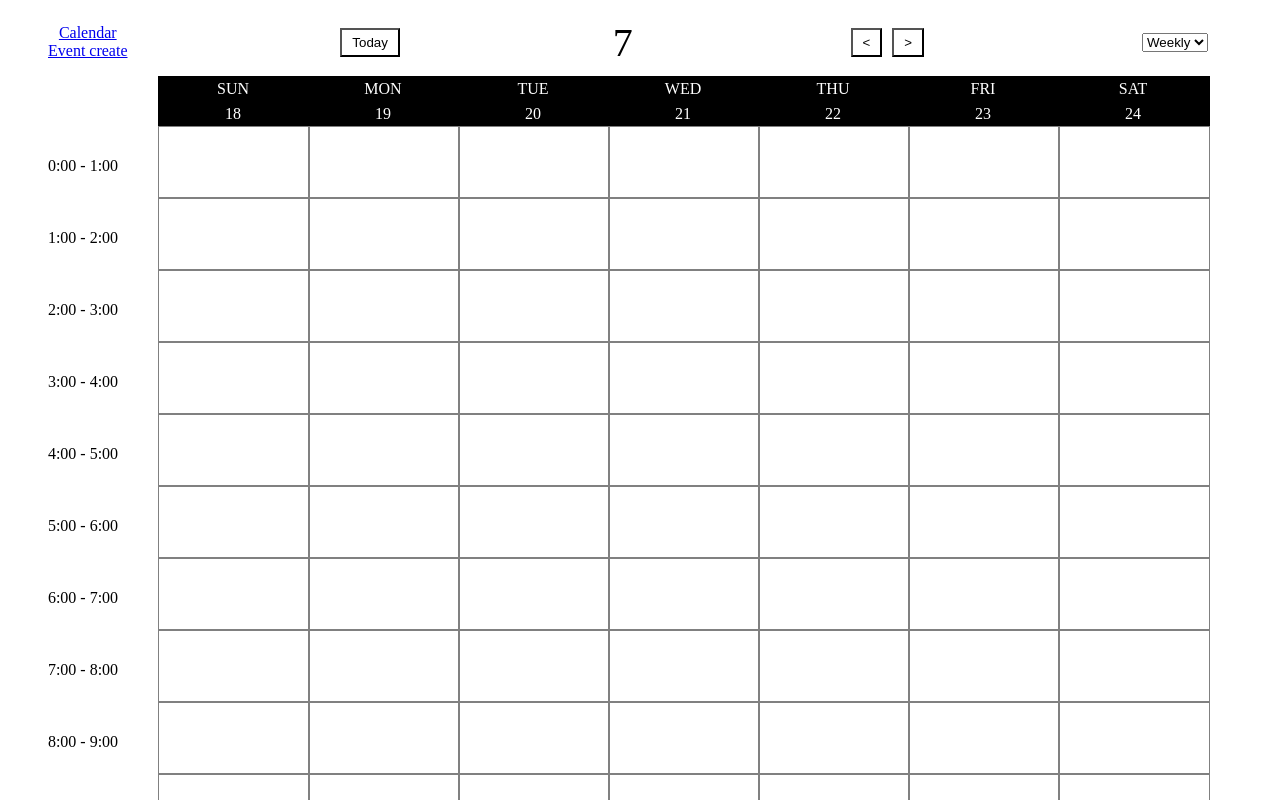
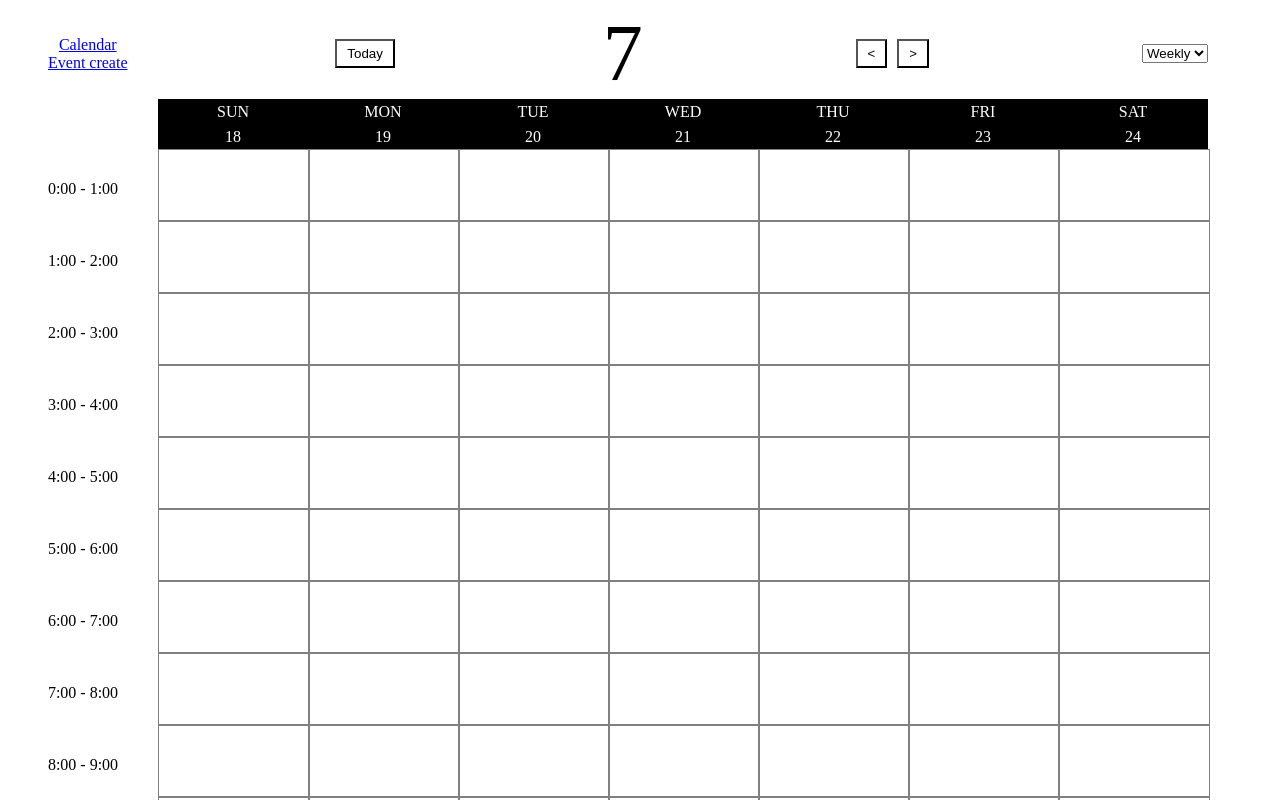
Before and after one commit to chiwon1/calendar-viewer, a React (Create React App) app: page /calendar in a window 1280 px wide. Shown: the top 800 px of the page. Built offline with nearby package versions, Linux system fonts and the light colour scheme.

Commit message:
Style: change all css to styled-component

```diff
--- a/src/app/App.js
+++ b/src/app/App.js
@@ -1,10 +1,12 @@
 import React from "react";
 import { Redirect, Route, Switch } from "react-router-dom";
+
+import { useSelector } from "react-redux";
 
 import Header from "../common/components/Header/Header";
 import Daily from "../common/components/Calendar/Daily/Daily";
 import Weekly from "../common/components/Calendar/Weekly/Weekly";
-import { useSelector } from "react-redux";
+
 import { WEEKLY } from "../features/constant";
 import EventCreate from "../common/components/Event/EventCreate/EventCreate";
 
--- a/src/common/components/Calendar/Daily/Daily.js
+++ b/src/common/components/Calendar/Daily/Daily.js
@@ -6,45 +6,56 @@ import { TIME } from "../../../../features/constant";
 import { checkDailyEventToShow, dayList } from "../../../utils/dateUtils";
 
 const Wrapper = styled.div`
-  .calendar-container {
   text-align: center;
   width: 1202px;
-  }
+`;
 
-  .top-row-container {
+const TopRowContainer = styled.div`
   line-height: 60px;
   height: 60px;
   display: flex;
   border: none;
-  }
+`;
 
-  .row-container {
+const DayWrapper = styled.div`
+  position: relative;
+`;
+
+const RowContainer = styled.div`
   line-height: 60px;
   display: flex;
-  }
+`;
 
-  .first-column {
+const FirstColumnCalendarTitle = styled.div`
   width: 300px;
   height: 60px;
   border: 1px solid black;
-    margin: 0 0 0 30px;
-  }
+  margin-left: 30px;
+  background-color: black;
+  color: white;
+`;
 
-  .second-column {
+const SecondColumnCalendarTitle = styled.div`
   font-size: 25px;
   width: 900px;
   height: 60px;
   border: 1px solid black;
-  }
-
-  .day {
-    position: relative;
-  }
-
-  .calendar-title {
   background-color: black;
   color: white;
-  }
+`;
+
+const FirstColumn = styled.div`
+  width: 300px;
+  height: 60px;
+  border: 1px solid black;
+  margin-left: 30px;
+`;
+
+const SecondColumn = styled.div`
+  font-size: 25px;
+  width: 900px;
+  height: 60px;
+  border: 1px solid black;
 `;
 
 const ScheduleWrapper = styled.div`
@@ -68,17 +79,16 @@ function Daily() {
 
   return (
     <Wrapper>
-      <div className="calendar-container">
-        <div className="top-row-container">
-          <div className="first-column calendar-title">{TIME}</div>
-          <div className="second-column calendar-title">{day} {date}</div>
-        </div>
-        <div className="day">
+      <TopRowContainer>
+        <FirstColumnCalendarTitle>{TIME}</FirstColumnCalendarTitle>
+        <SecondColumnCalendarTitle>{day} {date}</SecondColumnCalendarTitle>
+      </TopRowContainer>
+      <DayWrapper>
         {Array.from(Array(24).keys()).map((hour, index) => (
-            <div className="row-container" key={index}>
-              <div className="first-column">{`${hour}:00 - ${hour + 1}:00`}</div>
-              <div className="second-column" />
-            </div>
+          <RowContainer key={index}>
+            <FirstColumn>{`${hour}:00 - ${hour + 1}:00`}</FirstColumn>
+            <SecondColumn />
+          </RowContainer>
         ))}
         {filteredData.map(({ id,startTime, endTime, title, description }) => {
           return (
@@ -94,8 +104,7 @@ function Daily() {
             </ScheduleWrapper>
           )
         })}
-        </div>
-      </div>
+      </DayWrapper>
     </Wrapper>
   );
 }
--- a/src/common/components/Calendar/Weekly/Weekly.js
+++ b/src/common/components/Calendar/Weekly/Weekly.js
@@ -6,11 +6,21 @@ import EventBox from "../EventBox/EventBox";
 import weeklyCalendarIndex, { changeDateFormat, checkWeeklyEventToShow, dayList } from "../../../utils/dateUtils";
 
 const Wrapper = styled.div`
-  .calendar-container {
   max-width: 90%;
-  }
+  display: flex;
+  position: relative;
+`;
 
-  .dayName {
+const RowTitle = styled.div`
+  position: relative;
+  top: -22px;
+  text-align: center;
+  width: 150px;
+  height: 72px;
+  line-height: 80px;
+`;
+
+const DayName = styled.div`
   width: 150px;
   height: 25px;
   text-align: center;
@@ -18,45 +28,18 @@ const Wrapper = styled.div`
   line-height: 25px;
   color: white;
   background-color: black;
-  }
+`;
 
-  .time {
-    text-align: center;
-    width: 150px;
-    height: 70px;
-    border: 1px solid gray;
-  }
-
-  .row-title-container {
-    background-color: black;
-    width: 1052px;
-  }
-
-  .row-title {
-    position: relative;
-    top: -22px;
-    text-align: center;
-    width: 150px;
-    height: 72px;
-    line-height: 80px;
-  }
-
-  .week {
+const CalendarTable = styled.div`
   display: flex;
   position: relative;
-  }
-
-  .calendar-table {
-    display: flex;
-    position: relative;
-  }
 `;
 
 const ScheduleWrapper = styled.div`
   background-color: lightgrey;
   left: ${props => props.left};
   top: ${props => props.top};
-  width: 148px;
+  width: 149px;
   height: 1200px;
   height: ${props => props.height};
   z-index: 3;
@@ -80,50 +63,30 @@ function Weekly() {
 
   return (
     <Wrapper>
-      <div className="calendar-container">
-        <div className="week">
       <div>
-            <div className="row-title" />
+        <RowTitle />
         {Array.from(Array(24).keys()).map((hour, index) => (
-              <div
-                key={index}
-                className="row-title">
+          <RowTitle key={index}>
             {`${hour}:00 - ${hour + 1}:00`}
-              </div>
+          </RowTitle>
         ))}
       </div>
       <div>
         <div>
-              <div className="row-title-container">
-                {dayList.map((day, index) => (
-                  <div
-                    key={index}
-                    className="dayName">
-                      {day}
+          <div>
+            {dayList.map((day, index) => <DayName key={index}>{day}</DayName>)}
           </div>
-                ))}
-              </div>
-              <div className="row-title-container">
+          <div>
             {weekDateList.map((baseDate, index) => {
               const { date } = changeDateFormat(baseDate);
               return (
-                    <div
-                      key={index}
-                      className="dayName">
-                        {date}
-                    </div>
+                <DayName key={index}>{date}</DayName>
               )
             })}
           </div>
         </div>
-            <div className="calendar-table">
-              {weeklyCalendarIndex.map((day, dayIndex) => (
-                <Day
-                  key={dayIndex}
-                  day={day}
-                >
-                </Day>
-              ))}
+        <CalendarTable>
+          {weeklyCalendarIndex.map((day, dayIndex) => <Day key={dayIndex} day={day} />)}
           {filteredData.map(({ id, date, startTime, endTime, title, description }) => {
             return (
               <ScheduleWrapper
@@ -139,9 +102,7 @@ function Weekly() {
               </ScheduleWrapper>
             )
           })}
-            </div>
-          </div>
-        </div>
+        </CalendarTable>
       </div>
     </Wrapper>
   );
--- a/src/common/components/Calendar/WeeklyScheduleUnit/WeeklyScheduleUnit.js
+++ b/src/common/components/Calendar/WeeklyScheduleUnit/WeeklyScheduleUnit.js
@@ -2,20 +2,15 @@ import React from "react";
 import styled from "styled-components";
 
 const Wrapper = styled.div`
-  .time {
-    width: 150px;
-    height: 50px;
-  }
+  text-align: center;
+  width: 150px;
+  height: 70px;
+  border: 1px solid gray;
 `;
 
 function Time({ onClick }) {
   return (
-    <Wrapper>
-      <div
-        className="time"
-        onClick={onClick}
-      />
-    </Wrapper>
+    <Wrapper onClick={onClick} />
   );
 }
 
--- a/src/common/components/Header/Header.js
+++ b/src/common/components/Header/Header.js
@@ -5,48 +5,43 @@ import styled from "styled-components";
 import { showLastWeek, showNextWeek, showDailyCalendar, showWeeklyCalendar, showLastDay, showNextDay } from "../../../features/calendar/actions";
 import { CALENDAR, DAILY, EVENT_CREATE, TODAY, WEEKLY } from "../../../features/constant";
 
-const Wrapper = styled.div`
-  header {
+const Wrapper = styled.header`
   display: flex;
   width: 1200px;
   text-align: center;
   justify-content: space-between;
   align-items: center;
-  }
+`;
 
-  .menu-selector {
+const MenuSelector = styled.div`
   vertical-align: middle;
-  }
+`;
 
-  button {
-    /* border: none; */
+const ListWrapper = styled.li`
+  list-style: none;
+`;
+const TodayButton = styled.button`
   padding: 5px 10px;
-  }
-
-  .today-button {
   background-color: white;
   color: black;
-  }
+`;
 
-  .month {
-    font-size: 40px;
-  }
-
-  .back-forward-button {
+const BackForwardButton = styled.button`
+  padding: 5px 10px;
   background-color: white;
   color: black;
   margin: 5px;
-  }
+`;
 
-  li {
-    list-style: none;
-  }
+const MonthWrapper = styled.div`
+  font-size: 80px;
 `;
 
 function Header () {
   const { currentDate, currentSunday, calendarType } = useSelector((state) => state.calendar);
 
-  const currentMonth = calendarType === WEEKLY ? new Date(currentSunday).getMonth() + 1 : new Date(currentDate).getMonth() + 1;
+  const currentMonth = calendarType === WEEKLY ? (new Date(currentSunday).getMonth() + 1) : (new Date(currentDate).getMonth() + 1);
+
   const dispatch = useDispatch();
 
   const onChangeCalendarTypeSelector = (event) => {
@@ -59,56 +54,50 @@ function Header () {
 
   return (
     <Wrapper>
-      <header>
-        <div className="menu-selector">
+      <MenuSelector>
         <nav>
           <ul>
-              <li><Link to="/">{CALENDAR}</Link></li>
-              <li><Link to="/event">{EVENT_CREATE}</Link></li>
+            <ListWrapper><Link to="/">{CALENDAR}</Link></ListWrapper>
+            <ListWrapper><Link to="/event">{EVENT_CREATE}</Link></ListWrapper>
           </ul>
         </nav>
-        </div>
-        <button className="today-button">{TODAY}</button>
-        <div className="month">{currentMonth}</div>
-        <div className="back-forward">
+      </MenuSelector>
+      <TodayButton>{TODAY}</TodayButton>
+      <MonthWrapper>{currentMonth}</MonthWrapper>
+      <div>
         {calendarType === WEEKLY ? (
-            <button
-              className="back-forward-button"
+          <BackForwardButton
             onClick={() => dispatch(showLastWeek())}
           >
           {"<"}
-            </button>
+          </BackForwardButton>
         ) : (
-            <button
-              className="back-forward-button"
+          <BackForwardButton
             onClick={() => dispatch(showLastDay())}
           >
           {"<"}
-            </button>
+          </BackForwardButton>
         )}
         {calendarType === WEEKLY ? (
-            <button
-              className="back-forward-button"
+          <BackForwardButton
             onClick={() => dispatch(showNextWeek())}
           >
           {">"}
-            </button>
+          </BackForwardButton>
         ) : (
-            <button
-              className="back-forward-button"
+          <BackForwardButton
             onClick={() => dispatch(showNextDay())}
           >
           {">"}
-            </button>
+          </BackForwardButton>
         )}
       </div>
-        <div className="selector">
+      <div>
         <select onChange={onChangeCalendarTypeSelector}>
           <option value={WEEKLY}>{WEEKLY}</option>
           <option value={DAILY}>{DAILY}</option>
         </select>
       </div>
-      </header>
     </Wrapper>
   );
 }
```
Lines whose indentation alone changed are shown as unchanged.
